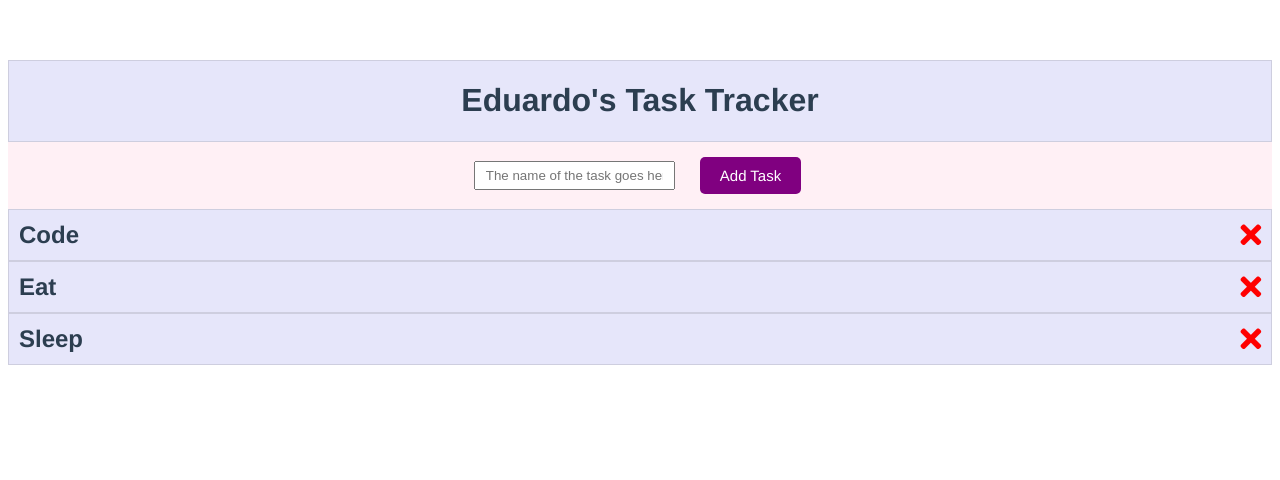
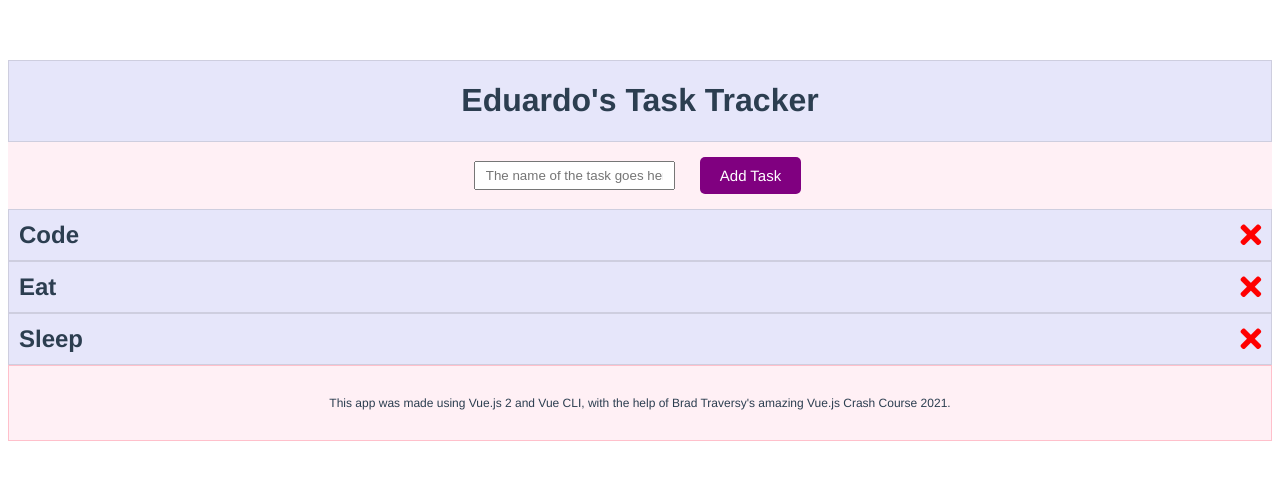
Before and after one commit to eduardomecchia/todos, a Vue app: page / in a window 1280 px wide. Shown: the top 480 px of the page. Built offline with nearby package versions, Linux system fonts and the light colour scheme.

Commit message:
Add basic footer component

```diff
--- a/src/App.vue
+++ b/src/App.vue
@@ -4,6 +4,7 @@
     <AddTask @add-task="addTask"></AddTask>
     <Tasks @delete-task="deleteTask" :tasks="tasks"></Tasks>
     <div v-if="tasks.length === 0">Congratulations! You completed all of your tasks.</div>
+    <Footer></Footer>
   </div>
 </template>
 
@@ -11,6 +12,7 @@
 import Header from "./components/Header";
 import AddTask from "./components/AddTask";
 import Tasks from "./components/Tasks";
+import Footer from "./components/Footer";
 
 export default {
   name: 'App',
@@ -18,7 +20,8 @@ export default {
   components: {
     Header,
     AddTask,
-    Tasks
+    Tasks,
+    Footer
   },
 
   data() {
@@ -76,6 +79,7 @@ export default {
 </script>
 
 <style>
+
 #app {
   font-family: Avenir, Helvetica, Arial, sans-serif;
   -webkit-font-smoothing: antialiased;
--- /dev/null
+++ b/src/components/Footer.vue
@@ -0,0 +1,23 @@
+<template>
+    <footer>
+        <div>This app was made using Vue.js 2 and Vue CLI, with the help of Brad Traversy's amazing Vue.js Crash Course 2021.</div>
+    </footer>
+</template>
+
+<script>
+export default {
+    name: "Footer"
+}
+</script>
+
+<style scoped>
+    footer {
+        background-color: lavenderblush;
+        border: 1px solid pink;
+        padding: 30px;
+    }
+
+    div {
+        font-size: 12px;
+    }
+</style>
--- a/src/components/Task.vue
+++ b/src/components/Task.vue
@@ -11,9 +11,6 @@ export default {
 
     props: {
         task: Object
-    },
-
-    methods: {
     }
 }
 </script>
```
Also changed, not shown: 2 other files (tests, documents, lock files or other folders).
